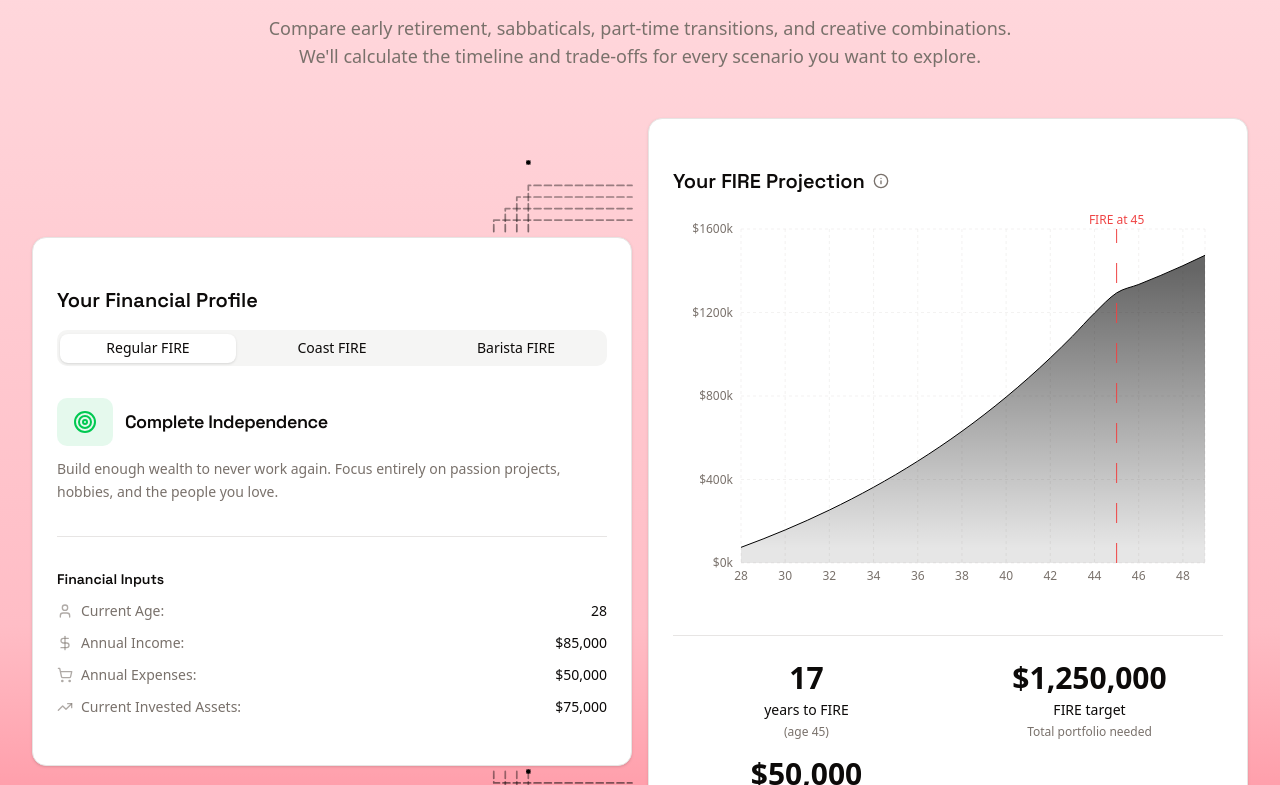
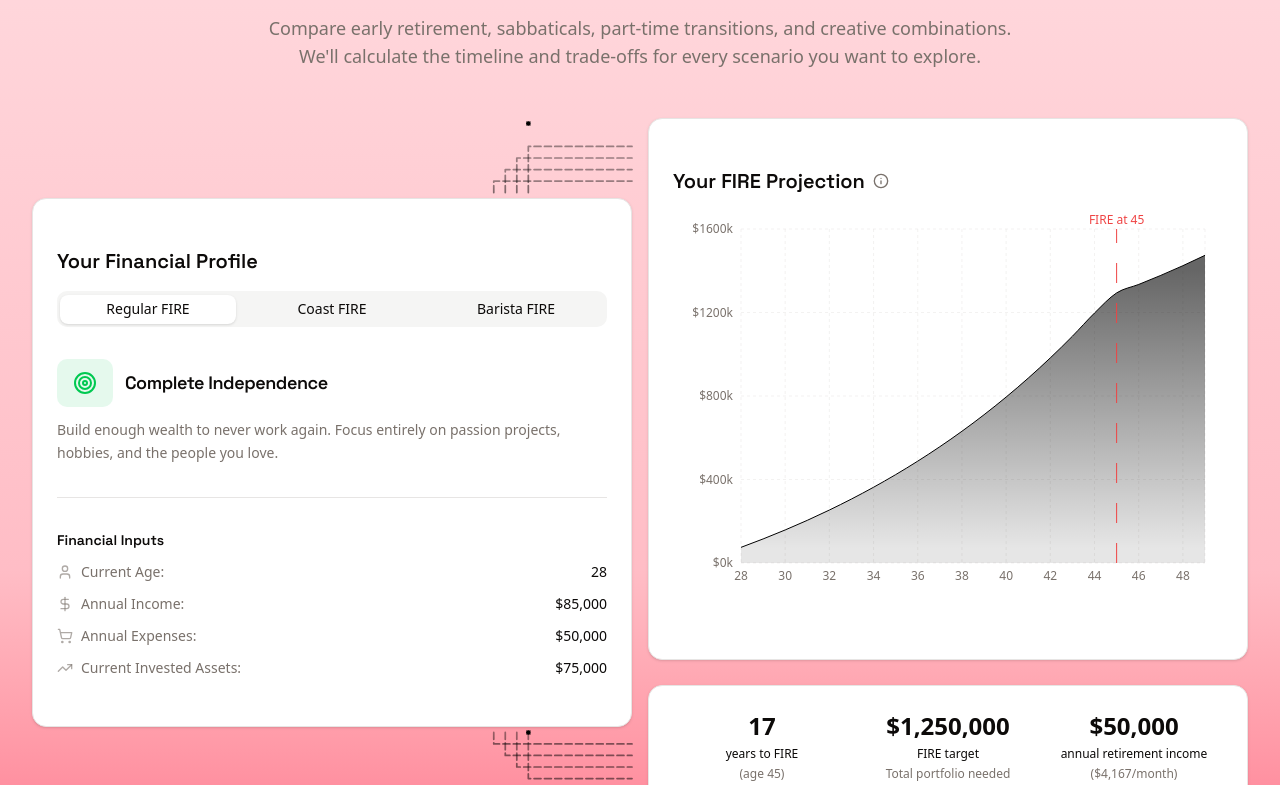
Before and after one commit to schelskedevco/ignidash-legacy, a Next.js app: page / in a window 1280 px wide. Shown: the part 975-1760 px from the top of the page. Built offline with nearby package versions, Linux system fonts and the light colour scheme.

Commit message:
update UI for FIRE projection

```diff
--- /dev/null
+++ b/src/components/features/fire-scenarios/components/financial-outputs/fire-projection-chart-card.tsx
@@ -0,0 +1,50 @@
+import { Card, CardContent } from "@/components/ui/card";
+import {
+  Tooltip,
+  TooltipContent,
+  TooltipProvider,
+  TooltipTrigger,
+} from "@/components/ui/tooltip";
+import { ICON_SIZES, SPACING } from "@/lib/design-constants";
+import { Info } from "lucide-react";
+import { GrowthChart } from "./growth-chart";
+import { Scenario, FireOutputs, GrowthDataPoint } from "../../lib/fire-types";
+
+interface FireProjectionChartCardProps {
+  scenario: Scenario;
+  outputs: FireOutputs;
+  growthData: GrowthDataPoint[];
+}
+
+export function FireProjectionChartCard({
+  scenario,
+  outputs,
+  growthData,
+}: FireProjectionChartCardProps) {
+  return (
+    <Card className="hover:border-primary/30 w-full transition-all duration-300 hover:shadow-sm">
+      <CardContent className={SPACING.cardPadding}>
+        <h2 className="font-heading mb-4 flex items-center justify-center gap-2 text-xl font-semibold xl:justify-start">
+          Your FIRE Projection
+          <TooltipProvider>
+            <Tooltip>
+              <TooltipTrigger asChild>
+                <Info
+                  className={`text-muted-foreground ${ICON_SIZES.sm} cursor-help`}
+                />
+              </TooltipTrigger>
+              <TooltipContent>
+                <p className="text-sm">
+                  Assumes 4% safe withdrawal rate and 7% annual return on
+                  investments.
+                </p>
+              </TooltipContent>
+            </Tooltip>
+          </TooltipProvider>
+        </h2>
+
+        <GrowthChart data={growthData} outputs={outputs} scenario={scenario} />
+      </CardContent>
+    </Card>
+  );
+}
--- /dev/null
+++ b/src/components/features/fire-scenarios/components/financial-outputs/key-metrics-card.tsx
@@ -0,0 +1,18 @@
+import { Card, CardContent } from "@/components/ui/card";
+import { KeyMetrics } from "./key-metrics";
+import { Scenario, FireOutputs } from "../../lib/fire-types";
+
+interface KeyMetricsCardProps {
+  scenario: Scenario;
+  outputs: FireOutputs;
+}
+
+export function KeyMetricsCard({ scenario, outputs }: KeyMetricsCardProps) {
+  return (
+    <Card className="hover:border-primary/30 w-full transition-all duration-300 hover:shadow-sm">
+      <CardContent>
+        <KeyMetrics outputs={outputs} scenario={scenario} />
+      </CardContent>
+    </Card>
+  );
+}
--- a/src/components/features/fire-scenarios/components/financial-outputs/key-metrics.tsx
+++ b/src/components/features/fire-scenarios/components/financial-outputs/key-metrics.tsx
@@ -58,12 +58,12 @@ export function KeyMetrics({ outputs, scenario }: KeyMetricsProps) {
   const displayValues = getDisplayValues();
 
   return (
-    <div className="mt-6 grid grid-cols-2 gap-4">
+    <div className="grid grid-cols-3 gap-2">
       <div className="text-center">
-        <p className="text-foreground text-xl font-bold tabular-nums lg:text-2xl xl:text-3xl">
+        <p className="text-foreground text-lg font-bold tabular-nums lg:text-xl xl:text-2xl">
           <AnimatedNumber value={displayValues.yearsToTarget} />
         </p>
-        <p className="text-foreground mt-1 text-sm font-medium">
+        <p className="text-foreground mt-1 text-xs font-medium">
           years to FIRE
         </p>
         <p className="text-muted-foreground mt-1 text-xs">
@@ -72,23 +72,23 @@ export function KeyMetrics({ outputs, scenario }: KeyMetricsProps) {
       </div>
 
       <div className="text-center">
-        <p className="text-foreground text-xl font-bold tabular-nums lg:text-2xl xl:text-3xl">
+        <p className="text-foreground text-lg font-bold tabular-nums lg:text-xl xl:text-2xl">
           <AnimatedNumber value={displayValues.fireNumber} prefix="$" />
         </p>
-        <p className="text-foreground mt-1 text-sm font-medium">FIRE target</p>
+        <p className="text-foreground mt-1 text-xs font-medium">FIRE target</p>
         <p className="text-muted-foreground mt-1 text-xs">
           Total portfolio needed
         </p>
       </div>
 
       <div className="text-center">
-        <p className="text-foreground text-xl font-bold tabular-nums lg:text-2xl xl:text-3xl">
+        <p className="text-foreground text-lg font-bold tabular-nums lg:text-xl xl:text-2xl">
           <AnimatedNumber
             value={Math.round(displayValues.retirementIncome)}
             prefix="$"
           />
         </p>
-        <p className="text-foreground mt-1 text-sm font-medium">
+        <p className="text-foreground mt-1 text-xs font-medium">
           annual retirement income
         </p>
         <p className="text-muted-foreground mt-1 text-xs">
--- a/src/components/features/fire-scenarios/fire-scenarios-section.tsx
+++ b/src/components/features/fire-scenarios/fire-scenarios-section.tsx
@@ -7,7 +7,8 @@ import { ProductPageSection } from "@/components/layout/wrappers/product-page-se
 import { SCENARIOS } from "./lib/fire-data";
 import { calculateProjections, generateGrowthData } from "./lib/fire-utils";
 import { FinancialInputsCard } from "./components/financial-inputs/financial-inputs-card";
-import { FinancialOutputsCard } from "./components/financial-outputs/financial-outputs-card";
+import { FireProjectionChartCard } from "./components/financial-outputs/fire-projection-chart-card";
+import { KeyMetricsCard } from "./components/financial-outputs/key-metrics-card";
 import { ScenarioId } from "./lib/fire-types";
 import { ConnectingWire } from "./components/connecting-wire";
 import { MAX_WIDTHS, SPACING, TYPOGRAPHY } from "@/lib/design-constants";
@@ -38,7 +39,7 @@ export function FireScenariosSection() {
       <div className="grid grid-cols-1 place-items-center gap-4 lg:grid-cols-2">
         {/* Left Panel - Financial Inputs */}
 
-        <div className="flex w-full flex-col items-end">
+        <div className="flex h-full w-full flex-col items-end">
           <ConnectingWire placement="top" />
           <FinancialInputsCard
             scenarios={SCENARIOS}
@@ -49,11 +50,14 @@ export function FireScenariosSection() {
         </div>
 
         {/* Right Panel - Financial Outputs */}
-        <FinancialOutputsCard
-          scenario={scenario}
-          outputs={outputs}
-          growthData={growthData}
-        />
+        <div className="flex h-full w-full flex-col justify-between gap-4">
+          <FireProjectionChartCard
+            scenario={scenario}
+            outputs={outputs}
+            growthData={growthData}
+          />
+          <KeyMetricsCard scenario={scenario} outputs={outputs} />
+        </div>
       </div>
     </ProductPageSection>
   );
```
